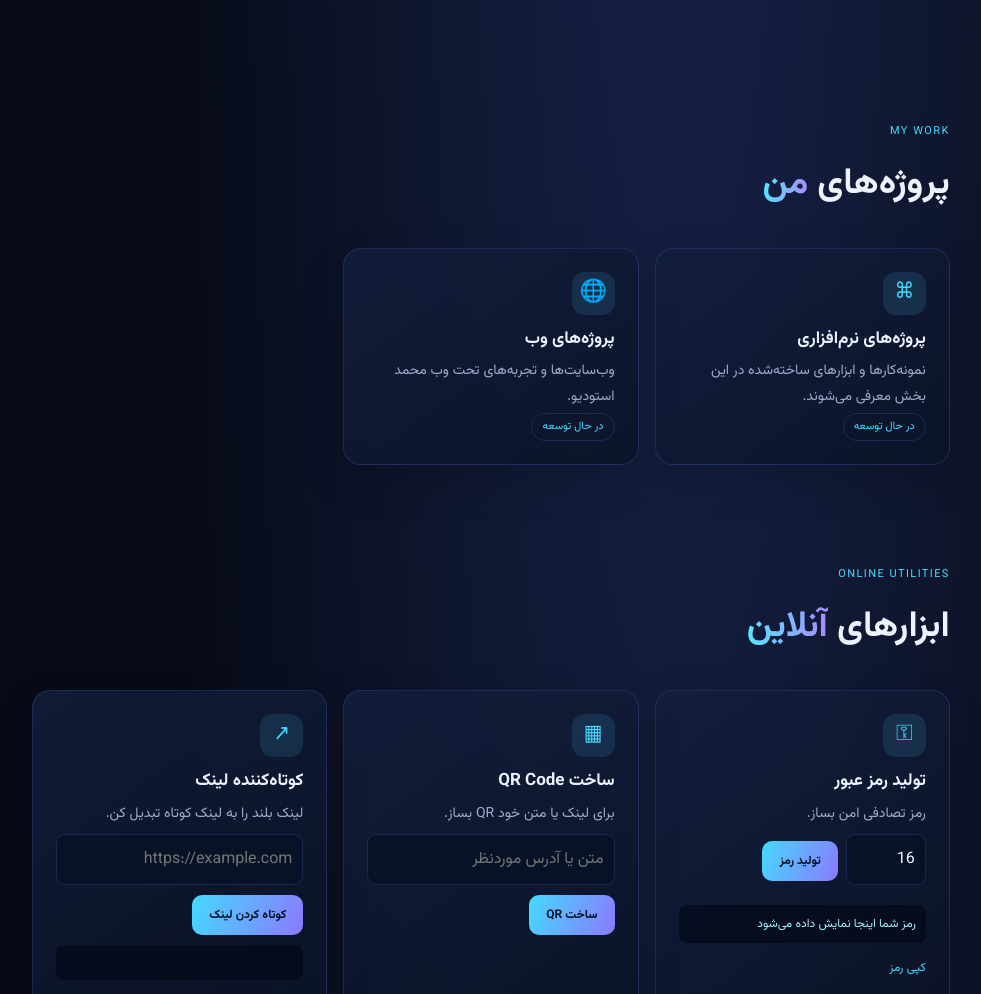
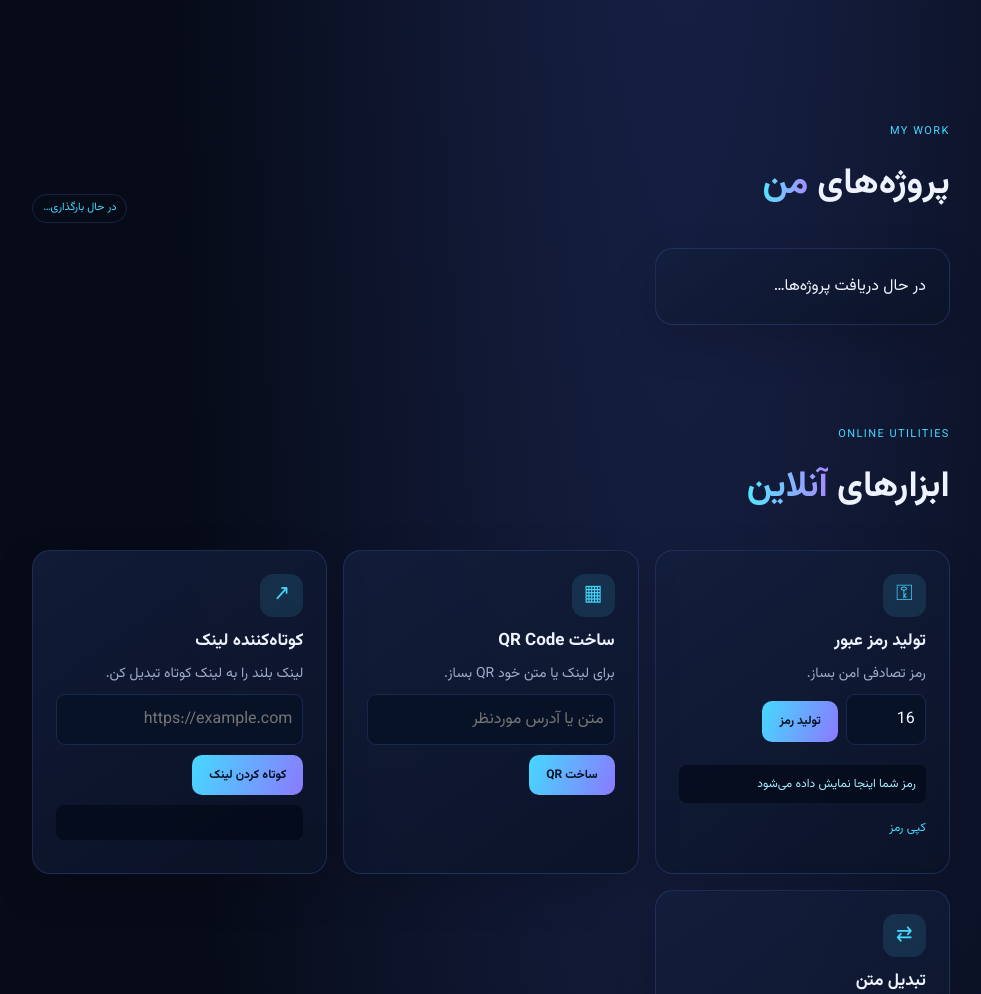
Before and after one commit to mohammadalizadeh48/AH_mohammad, a plain HTML site: page index.html in a window 1280 px wide. Shown: the part 1132-2126 px from the top of the page, without its empty margins (279-1260 px from the left). Drawn offline with Linux system fonts and the light colour scheme; no server answers.

Commit message:
Replace static projects with dynamic portfolio section

```diff
--- a/index.html
+++ b/index.html
@@ -18,7 +18,7 @@
 <section class="studio-hero studio-section" id="home"><div class="hero-copy"><span class="studio-kicker"><i></i> خوش آمدی به دنیای دیجیتال من</span><h1>ایده‌های بزرگ،<br><span class="neon-text">تجربه‌های هوشمند.</span></h1><p>خانه‌ای برای ربات‌ها، ابزارهای آنلاین، پروژه‌های برنامه‌نویسی و تجربه‌های تازه با هوش مصنوعی.</p><div class="hero-cta"><a class="studio-btn primary" href="#bots">مشاهده ربات‌ها</a><a class="studio-btn ghost" href="#tools">رفتن به ابزارها</a></div></div><div class="hero-orb"><div class="orb-core">M<span>✦</span></div><div class="orb-ring ring-a"></div><div class="orb-ring ring-b"></div><b class="orb-label">BUILD · CREATE · CONNECT</b></div></section>
 <section class="studio-section" id="about"><div class="section-title"><div><span class="studio-kicker">WHO I AM</span><h2>درباره <span class="neon-text">من</span></h2></div><p>ساخت ابزارهای کاربردی و تجربه‌های دیجیتال، از ایده تا اجرا.</p></div><div class="glass-panel about-panel"><div class="about-symbol">M</div><div><h3>سلام، من محمدم.</h3><p>محمد استودیو مجموعه‌ای از ربات‌ها، ابزارها و پروژه‌های دیجیتال است. این پلتفرم به‌مرور توسعه پیدا می‌کند و امکانات تازه به آن اضافه می‌شود.</p></div></div></section>
 <section class="studio-section" id="bots"><div class="section-title"><div><span class="studio-kicker">TELEGRAM BOTS</span><h2>ربات‌های <span class="neon-text">من</span></h2></div><span class="live-count" id="projectCount">در حال بارگذاری…</span></div><div class="studio-card-grid" id="projectGrid"></div></section>
-<section class="studio-section" id="projects"><div class="section-title"><div><span class="studio-kicker">MY WORK</span><h2>پروژه‌های <span class="neon-text">من</span></h2></div></div><div class="studio-card-grid"><article class="studio-card"><div class="feature-icon">⌘</div><h3>پروژه‌های نرم‌افزاری</h3><p>نمونه‌کارها و ابزارهای ساخته‌شده در این بخش معرفی می‌شوند.</p><span class="soft-tag">در حال توسعه</span></article><article class="studio-card"><div class="feature-icon">🌐</div><h3>پروژه‌های وب</h3><p>وب‌سایت‌ها و تجربه‌های تحت وب محمد استودیو.</p><span class="soft-tag">در حال توسعه</span></article></div></section>
+<section class="studio-section" id="projects"><div class="section-title"><div><span class="studio-kicker">MY WORK</span><h2>پروژه‌های <span class="neon-text">من</span></h2></div><span class="live-count" id="portfolioCount">در حال بارگذاری…</span></div><div class="studio-card-grid portfolio-grid" id="portfolioGrid"><div class="glass-panel">در حال دریافت پروژه‌ها…</div></div></section>
 <section class="studio-section" id="tools"><div class="section-title"><div><span class="studio-kicker">ONLINE UTILITIES</span><h2>ابزارهای <span class="neon-text">آنلاین</span></h2></div></div><div class="studio-card-grid">
 <article class="studio-card tool-card"><div class="feature-icon">⚿</div><h3>تولید رمز عبور</h3><p>رمز تصادفی امن بساز.</p><div class="tool-row"><input id="passwordLength" type="number" min="8" max="64" value="16" aria-label="طول رمز"><button class="studio-btn primary" id="makePassword">تولید رمز</button></div><output id="passwordOutput" class="tool-output">رمز شما اینجا نمایش داده می‌شود</output><button class="text-action" data-copy="passwordOutput">کپی رمز</button></article>
 <article class="studio-card tool-card"><div class="feature-icon">▦</div><h3>ساخت QR Code</h3><p>برای لینک یا متن خود QR بساز.</p><input id="qrText" placeholder="متن یا آدرس موردنظر"><button class="studio-btn primary" id="makeQr">ساخت QR</button><div id="qrOutput" class="qr-output"></div></article>
```
